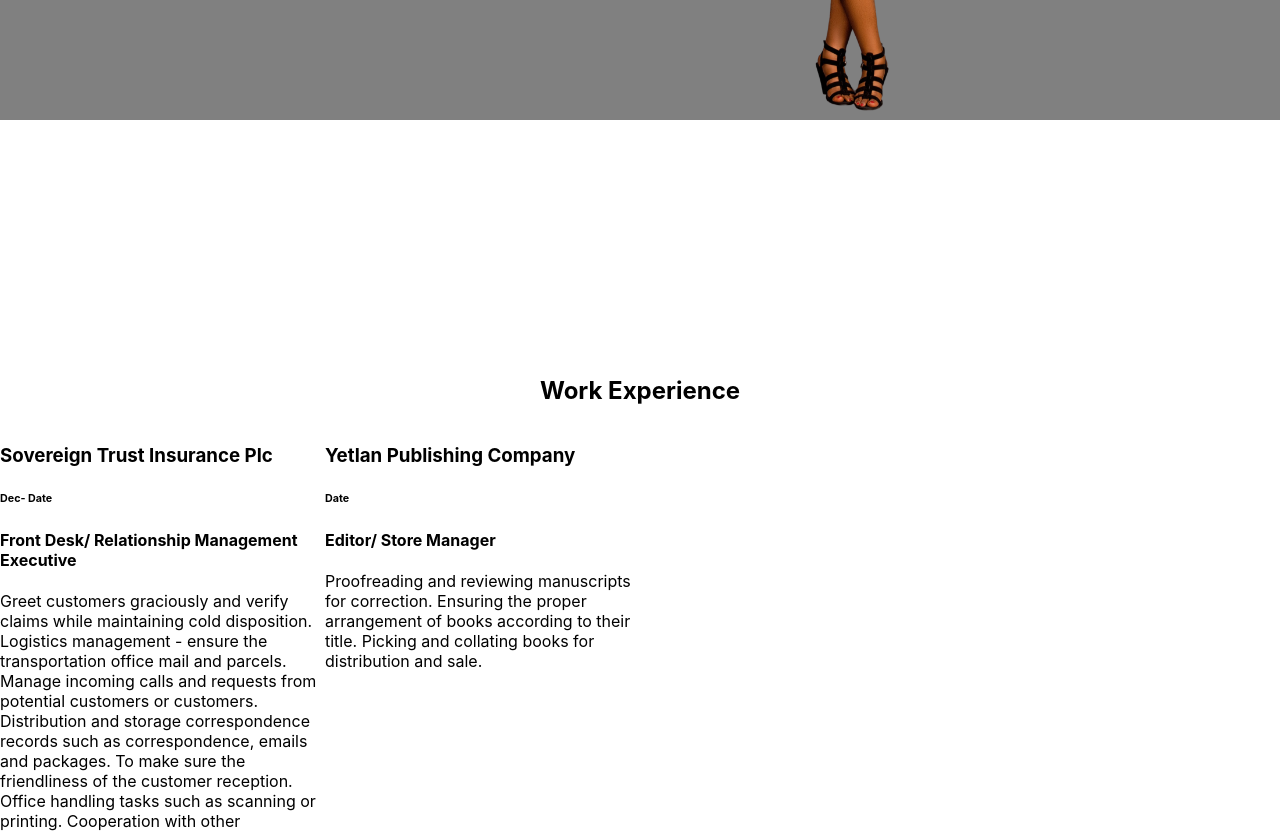
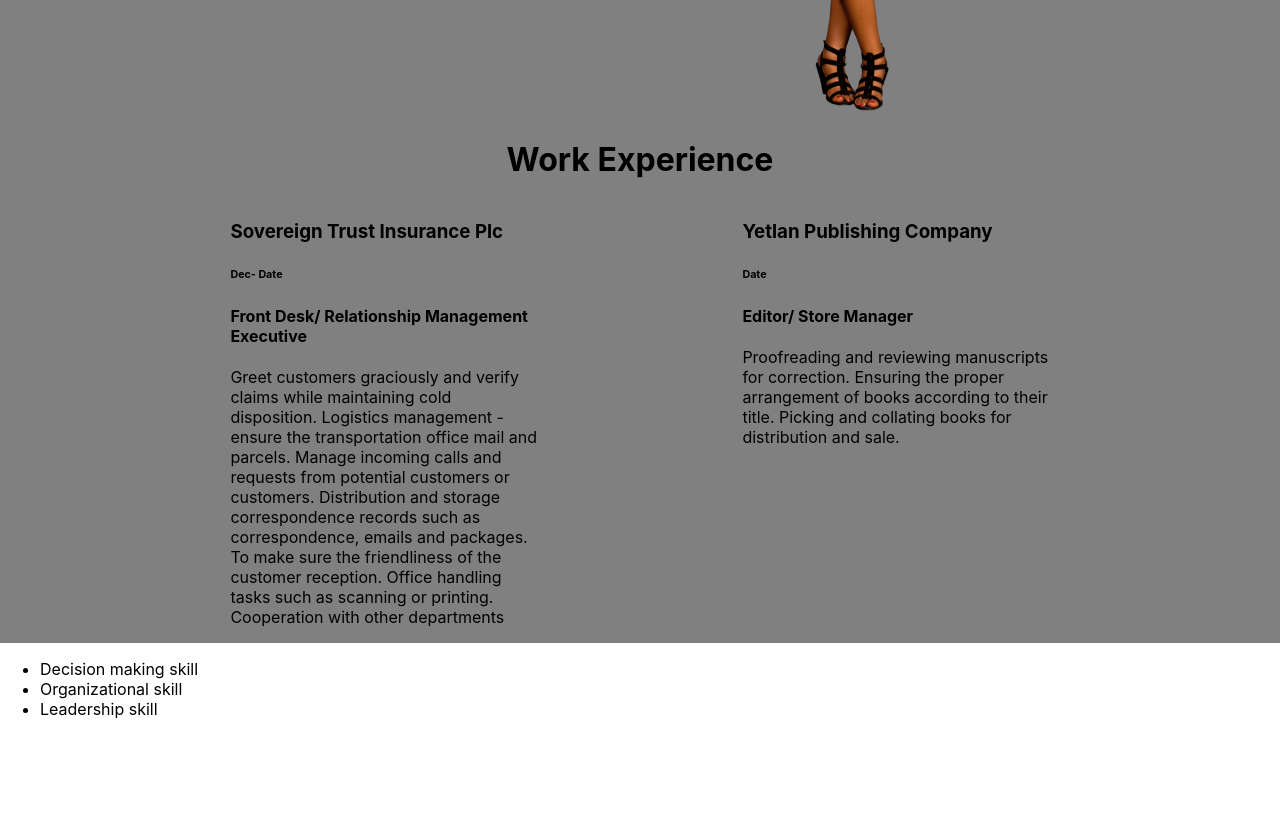
Before and after one commit to Proac-Tee/yetunde-portfolio-website, a React (Create React App) app: page / in a window 1280 px wide. Shown: the part 600-1433 px from the top of the page. Built offline with nearby package versions, Linux system fonts and the light colour scheme.

Commit message:
Styles: Resume component style updated

```diff
--- a/src/components/profiles/Resume.js
+++ b/src/components/profiles/Resume.js
@@ -4,20 +4,22 @@
 const Resume = () => {
   return (
     <Fragment>
-      <h2>Work Experience</h2>
       <div className={classes.container}>
+        <h1>Work Experience</h1>
+        <div className={classes.resume}>
           <div className={classes.work_one}>
             <h3>Sovereign Trust Insurance Plc </h3>
             <h6>Dec- Date</h6>
             <h4>Front Desk/ Relationship Management Executive</h4>
             <p>
-            Greet customers graciously and verify claims while maintaining cold
-            disposition. Logistics management - ensure the transportation office
-            mail and parcels. Manage incoming calls and requests from potential
-            customers or customers. Distribution and storage correspondence
-            records such as correspondence, emails and packages. To make sure
-            the friendliness of the customer reception. Office handling tasks
-            such as scanning or printing. Cooperation with other departments
+              Greet customers graciously and verify claims while maintaining
+              cold disposition. Logistics management - ensure the transportation
+              office mail and parcels. Manage incoming calls and requests from
+              potential customers or customers. Distribution and storage
+              correspondence records such as correspondence, emails and
+              packages. To make sure the friendliness of the customer reception.
+              Office handling tasks such as scanning or printing. Cooperation
+              with other departments
             </p>
           </div>
           <div className={classes.work_two}>
@@ -25,10 +27,11 @@
             <h6>Date</h6>
             <h4>Editor/ Store Manager</h4>
             <p>
-            Proofreading and reviewing manuscripts for correction. Ensuring the
-            proper arrangement of books according to their title. Picking and
-            collating books for distribution and sale.
+              Proofreading and reviewing manuscripts for correction. Ensuring
+              the proper arrangement of books according to their title. Picking
+              and collating books for distribution and sale.
             </p>
+          </div>
         </div>
       </div>
     </Fragment>
--- a/src/components/profiles/Resume.module.css
+++ b/src/components/profiles/Resume.module.css
@@ -1,19 +1,24 @@
-h2 {
+h1 {
   text-align: center;
-  margin-top: 0px;
 }
 
 .container {
+  background-color: gray;
+  width: 80%;
+  padding: 0px 10%;
+  margin-bottom: 0%;
+}
+
+.resume {
   display: flex;
 }
 
 .work_one {
-  width: 25%;
-  align-items: left;
+  width: 50%;
+  padding: 0% 10%;
 }
 
 .work_two {
-  margin: 0px 5px;
-  align-items: right;
-  width: 25%;
+  width: 50%;
+  padding: 0% 10%;
 }
```
Lines whose indentation alone changed are shown as unchanged.
